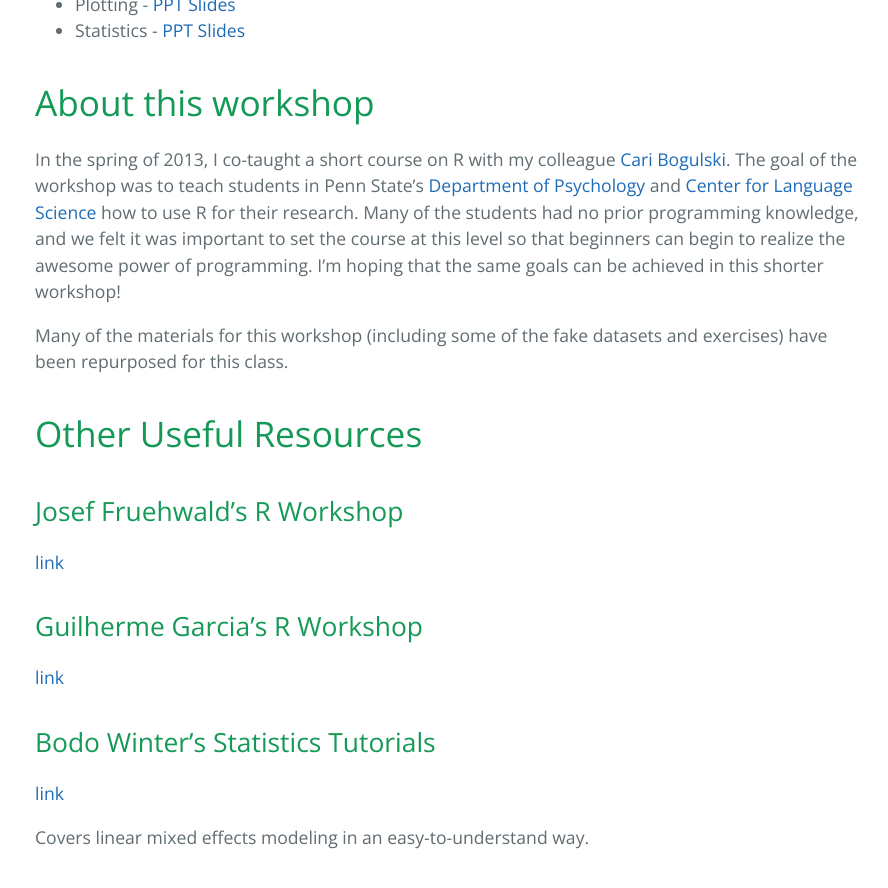
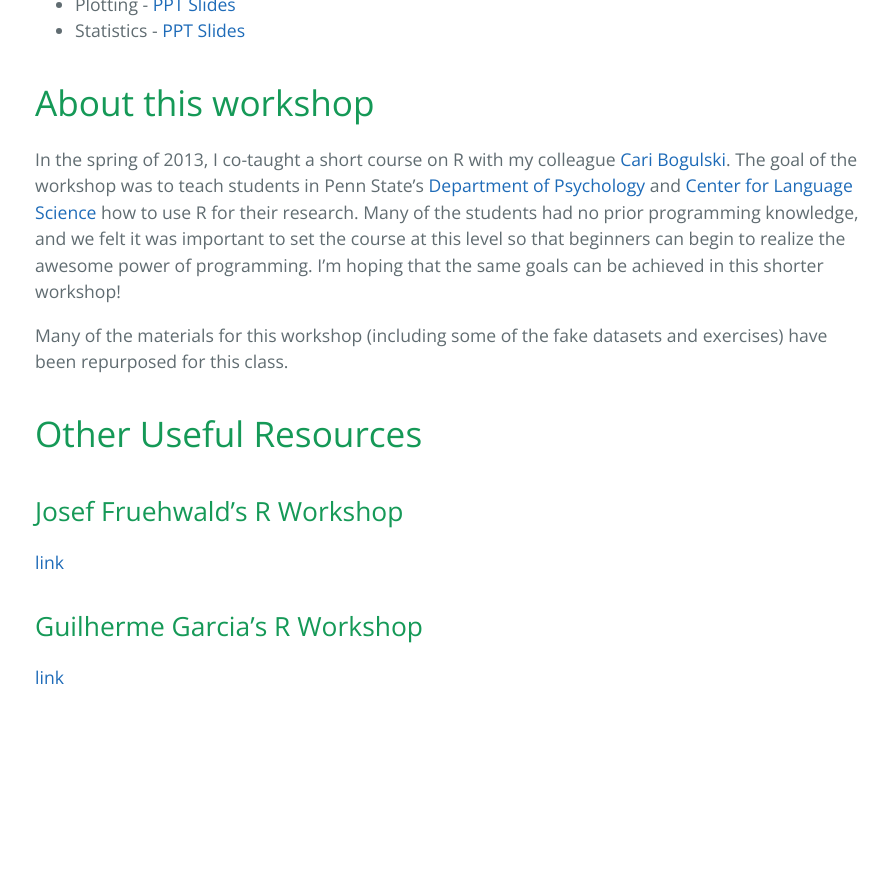
Before and after one commit to jasongullifer/rworkshop, a Jekyll site: the page built from docs/index.md, in a window 1280 px wide and 900 px high, scrolled down 1028 px. Shown: the top 888 px of the window, without its empty margins (189-1077 px from the left). Built offline with Jekyll 4.4.1, drawn with Linux system fonts in a browser that asks for light colours; after the commit the page ends 1768 px from its top, so only the background shows below that.

Commit message:
remove broken link

```diff
--- a/docs/index.md
+++ b/docs/index.md
@@ -56,10 +56,3 @@ Guilherme Garcia's R Workshop
 -----------------------------
 
 [link](https://guilhermegarcia.github.io/rWorkshop/garcia_rWorkshop_complete.html)
-
-Bodo Winter's Statistics Tutorials
-----------------------------------
-
-[link](http://www.bodowinter.com/tutorials.html)
-
-Covers linear mixed effects modeling in an easy-to-understand way.
```
